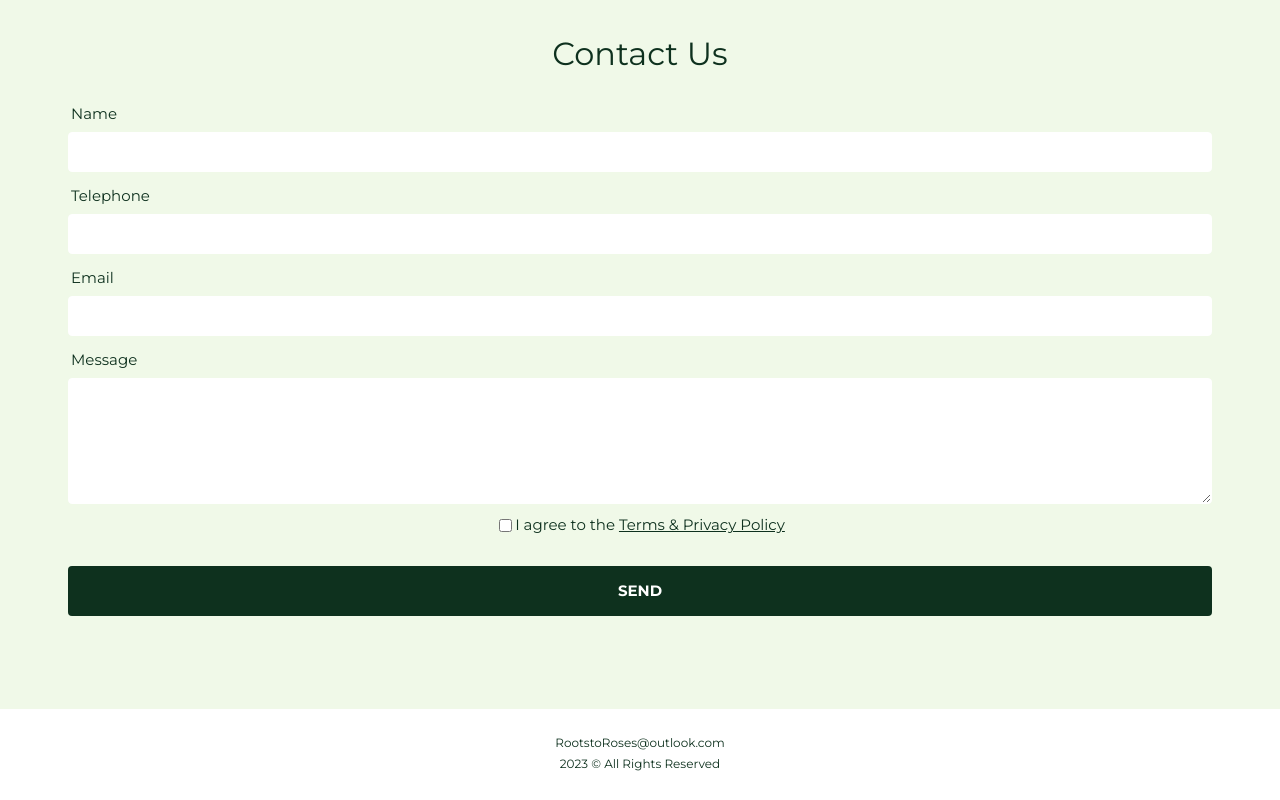
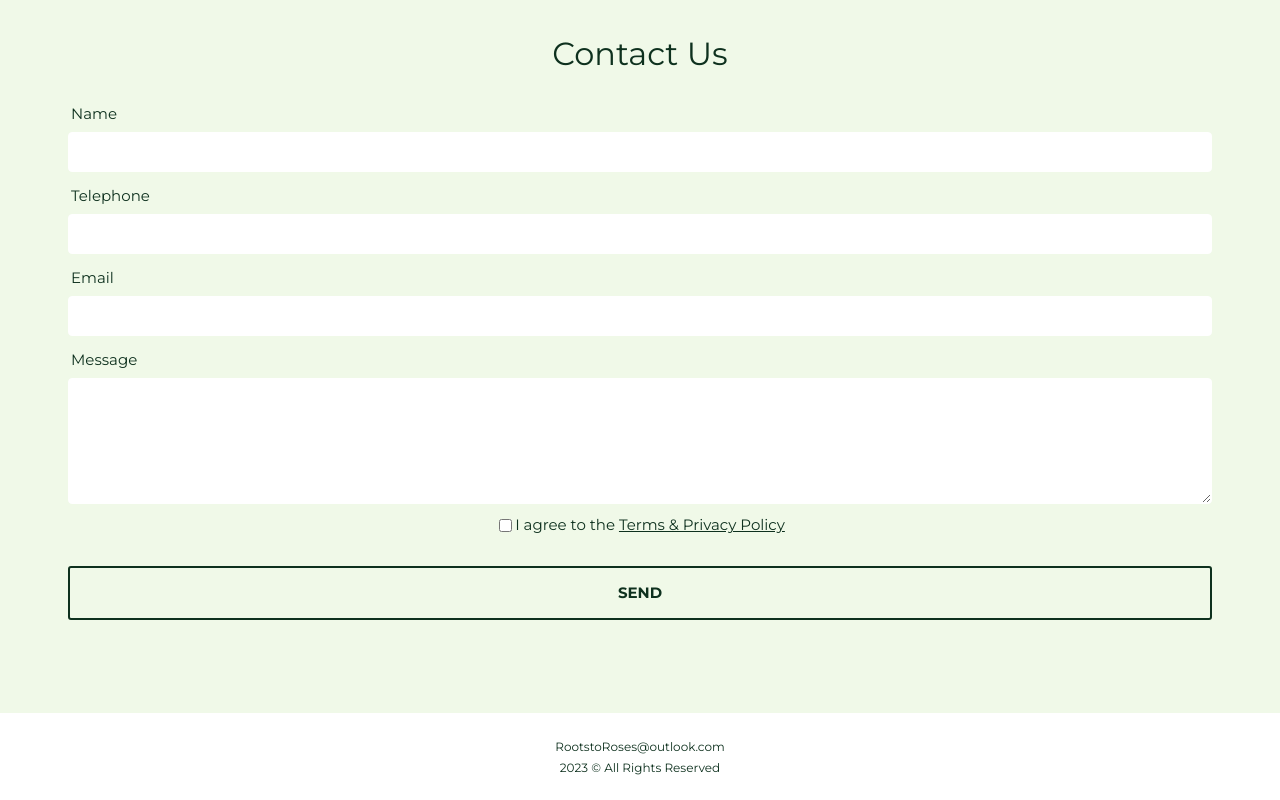
Before and after one commit to white-boxhub/rootstoroses, a plain HTML site: page index.html in a window 1280 px wide. Shown: the part 3097-3897 px from the top of the page. Drawn offline with nearby package versions, Linux system fonts and the light colour scheme.

Commit message:
Update index.html

```diff
--- a/index.html
+++ b/index.html
@@ -581,17 +581,15 @@
 		}
 
 		.bee-row-14 .bee-col-1 .bee-block-2 button {
-			background-color: #0e311e;
-			border-bottom: 0 solid transparent;
-			border-left: 0 solid transparent;
-			border-radius: 4px;
-			border-right: 0px solid transparent;
-			border-top: 0 solid transparent;
-			color: #fff;
+			background-color: transparent;
+			border: 2px solid #0e311e;
+			border-radius: 3px;
+			color: #0e311e;
 			line-height: 200%;
 			padding: 10px 20px;
 			width: 100%;
-			font-weight: 700;
+			font-weight: 600;
+			transition-duration: 0.4s;
 			cursor: pointer;
 		}
 
```
